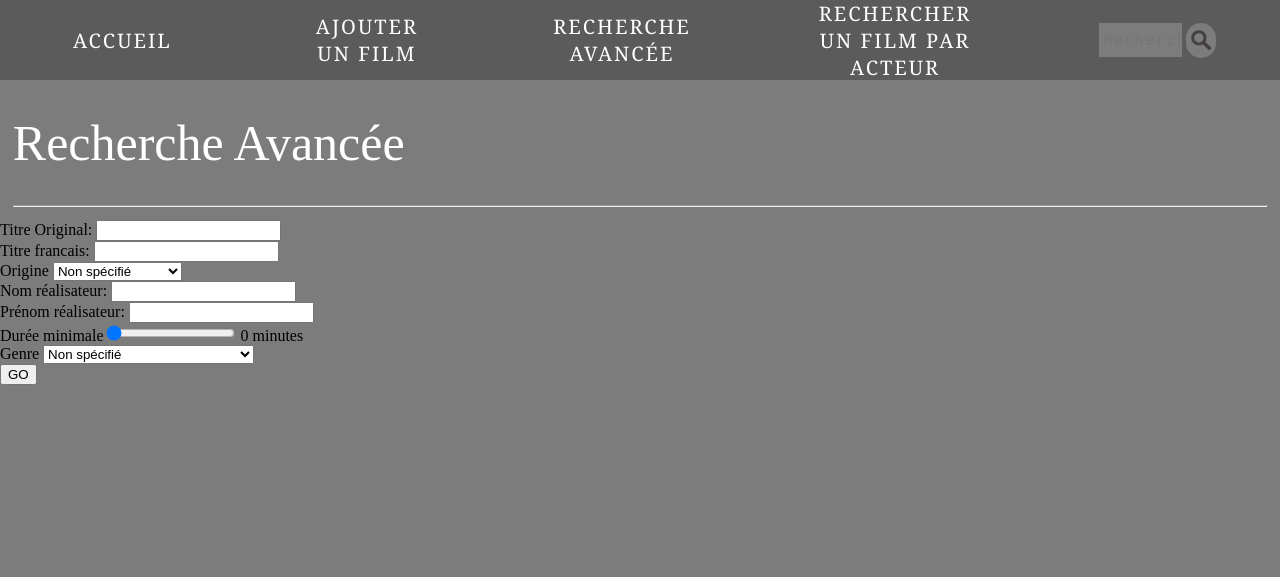
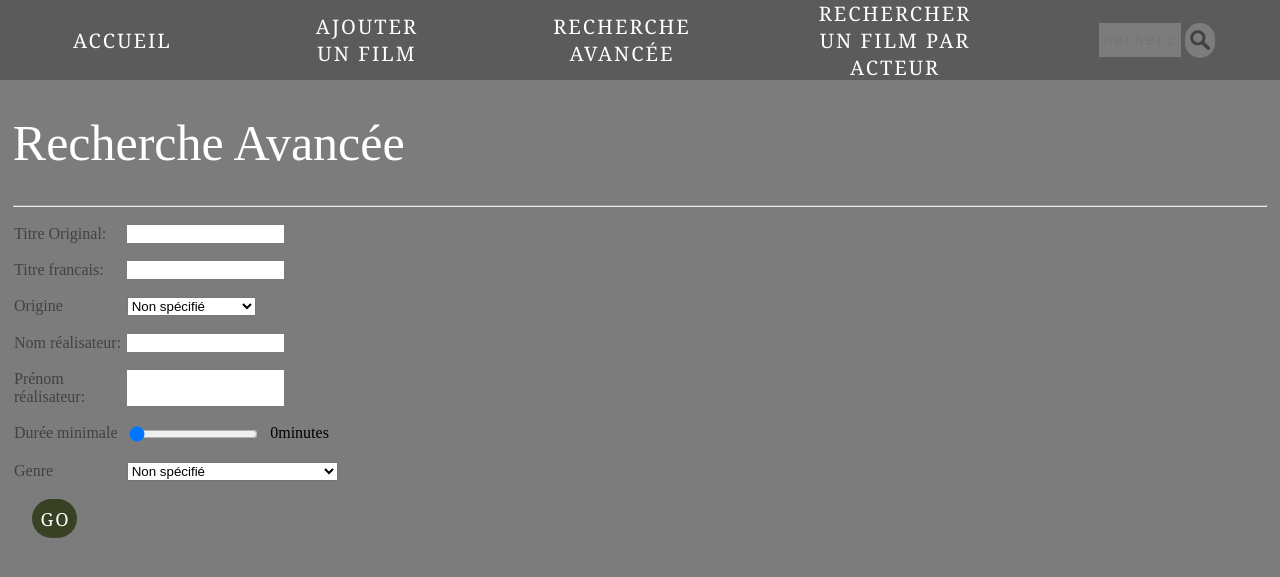
Before and after one commit to MaugrimEP/movie-browser-website, a PHP site: page /advanced_research.php in a window 1280 px wide. Shown: the top 577 px of the page. Run offline with PHP 8.4, Linux system fonts and the light colour scheme; data comes from the database, SQL or seed files in the repository.

Commit message:
Finition du css de la page de recherche avancée

```diff
--- a/PHP/class/inputs/Range.class.php
+++ b/PHP/class/inputs/Range.class.php
@@ -28,12 +28,12 @@ class Range extends Question
 			echo "<div class='$this->cssClass'>";
 		}
 		echo "<label>$this->description</label><input type=\"$this->type\" name=\"$this->name[]\" value=\"$this->value\" max=\"$this->max\" min=\"$this->min\" step=\"$this->step\" onchange=\"rangevalue.value=value\">
-		<output id=\"rangevalue\">0</output> $this->char <br>\n" ;
+		<output id=\"rangevalue\">0</output> $this->char \n" ;
 		if (isset($this->cssClass))
 		{
 			echo "</div>";
 		}
-		echo "\n";
+		echo "<br>\n";
 
 	}
 }
--- a/PHP/class/inputs/Select.class.php
+++ b/PHP/class/inputs/Select.class.php
@@ -26,13 +26,13 @@ class Select extends Question
 			echo "<option value=\"".$this->values[$i]."\">".$this->description_case[$i]." </option>\n";
 		}
 
-		echo "</select><br>\n";
+		echo "</select>\n";
 
 		if (isset($this->cssClass))
 		{
 			echo "</div>";
 		}
-		echo "\n";
+		echo "<br>\n";
 	}
 }
 ?>
--- a/PHP/class/inputs/Submit.class.php
+++ b/PHP/class/inputs/Submit.class.php
@@ -11,15 +11,12 @@ class Submit extends Question
 
 	public function affiche()
 	{
+		echo "<input ";
 		if (isset($this->cssClass))
 		{
-			echo "<div class='$this->cssClass'>";
+			echo "id='$this->cssClass'";
 		}
-		echo "<input type=\"$this->type\" name=\"$this->name[]\" value=\"$this->value\"><br>\n" ;
-		if (isset($this->cssClass))
-		{
-			echo "</div>";
-		}
+		echo " type=\"$this->type\" name=\"$this->name[]\" value=\"$this->value\"><br>\n" ;
 		echo "\n";
 	}
 }
--- a/PHP/class/inputs/Text.class.php
+++ b/PHP/class/inputs/Text.class.php
@@ -16,12 +16,12 @@ class Text extends Question
 		{
 			echo "<div class='$this->cssClass'>";
 		}
-		echo "<label>$this->description</label><input type=\"$this->type\" name=\"$this->name[]\"><br>\n" ;
+		echo "<label>$this->description</label><input type=\"$this->type\" name=\"$this->name[]\">\n" ;
 		if (isset($this->cssClass))
 		{
 			echo "</div>";
 		}
-		echo "\n";
+		echo "<br>\n";
 	}
 
 }
--- a/PHP/user_interface/add_update.php
+++ b/PHP/user_interface/add_update.php
@@ -12,10 +12,10 @@ variable par méthode GET : [idFilm=l'id du film] et action = <add|update> requi
 		<link rel="stylesheet" href="./css/header.css"/>
 		<title>Ajout d'un film</title>
 	</head>
+	<body>
 	<header>
 			<?php headerShow() ?>
 		</header>
-	<body>
 		<?php if ($_GET['action']=="add"){
 			echo "<h1>Ajouter un film</h1>";
 		}
--- a/PHP/user_interface/advanced_research.php
+++ b/PHP/user_interface/advanced_research.php
@@ -44,6 +44,7 @@ $Igenres->name='genres';
 
 $Isubmit=new Submit('rechercher !','GO');
 $Isubmit->name='submit';
+$Isubmit->setClass("submitButton");
 
 $inputs=array(
   $Ititre_original,
@@ -53,7 +54,6 @@ $inputs=array(
   $IrealisateurP,
   $Iduree,
   $Igenres,
-  $Isubmit
 );
 
 foreach($inputs as $i)
@@ -61,11 +61,15 @@ foreach($inputs as $i)
   $i->setClass("case");
 }
 
+$inputs[] = $Isubmit;
+
 function advandedResearch($inputs)
 {
   ?>
   <form method='get' action='display_advanced_research.php'>
+	  <fieldset>
   <?php displayInputs($inputs); ?>
+	  </fieldset>
   </form>
 <?php
 
--- a/PHP/user_interface/css/advanced_research.css
+++ b/PHP/user_interface/css/advanced_research.css
@@ -1,7 +1,26 @@
-h1{
-	font : 50px New Century Schoolbook, serif;
-	margin-left : 1%;
-	color : white;
+fieldset{
+	border : none;
+}
+.case{
+	display : flex;
+}
+
+label{
+	flex-basis : 9%;
+	display : block;
+	color : #424242;
+}
+
+input{
+	margin-right : 1%;
+	display : block;
+	border : none;
+	background-color: white;
+	text-indent: 3%;
+	font-variant: normal;
+	font-style: oblique;
+	font : 12px Andale Mono, monospace, Times, serif;
+	color : #424242;
 }
 
 hr{
@@ -11,3 +30,41 @@ hr{
 	margin-left: 1%;
 	border-width: 1px;
 }
+
+#submitButton{
+	background : #384123;
+	border : none;
+	border-radius : 20px;
+	color : white;
+	font : 18px Georgia, "Times New Roman", Times, serif;
+	letter-spacing : 2px;
+	padding : 0.6%;
+	text-transform : uppercase;
+	transition : 0.3s;
+	margin-left : 1em;
+}
+
+#submitButton:hover{
+	background : #fe7f10;
+	transform : scale(1.1);
+}
+
+#add_actor{
+	border : none;
+	border-radius: 5px;
+	padding : 0.3%;
+	background-color: #5B5B5B;
+	color : #D5D5D5;
+	transition : all 0.2s;
+}
+
+#add_actor:hover{
+	background-color: #D5D5D5;
+	color : #5B5B5B;
+}
+
+h1{
+	font : 50px New Century Schoolbook, serif;
+	margin-left : 1%;
+	color : white;
+}
```
